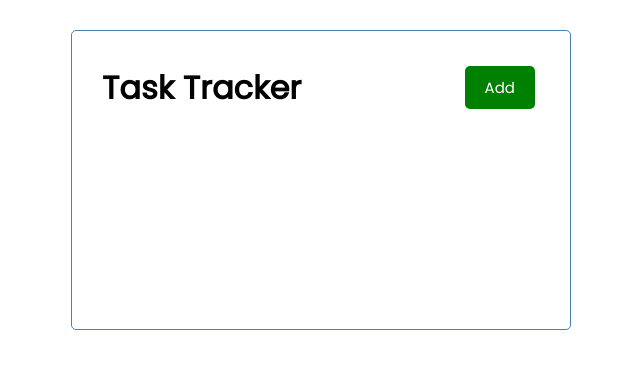
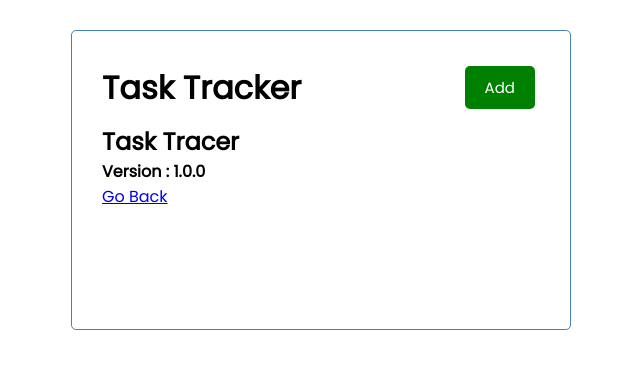
Before and after one commit to furkanksl/angular-crash-course, an Angular app: page /about in a window 1280 px wide. Before the commit this address led to /. Shown: the top 368 px of the page, without its empty margins (319-959 px from the left). Built offline with nearby package versions, Linux system fonts and the light colour scheme.

Commit message:
added about page

```diff
--- a/src/app/components/about/about.component.html
+++ b/src/app/components/about/about.component.html
@@ -1 +1,5 @@
-<p>about works!</p>
+<div>
+    <h2>Task Tracer</h2>
+    <h4>Version : 1.0.0</h4>
+    <a [routerLink]="['/']" routerLinkActive="">Go Back</a>
+</div>
--- /dev/null
+++ b/src/app/components/footer/footer.component.html
@@ -0,0 +1 @@
+<p>footer works!</p>
--- /dev/null
+++ b/src/app/components/footer/footer.component.ts
@@ -0,0 +1,15 @@
+import { Component, OnInit } from '@angular/core';
+
+@Component({
+  selector: 'app-footer',
+  templateUrl: './footer.component.html',
+  styleUrls: ['./footer.component.css']
+})
+export class FooterComponent implements OnInit {
+
+  constructor() { }
+
+  ngOnInit(): void {
+  }
+
+}
```
Also changed, not shown: src/app/app.module.ts (+8 -2 lines), src/app/components/footer/footer.component.css (added), 1 other file (tests, documents, lock files or other folders).
